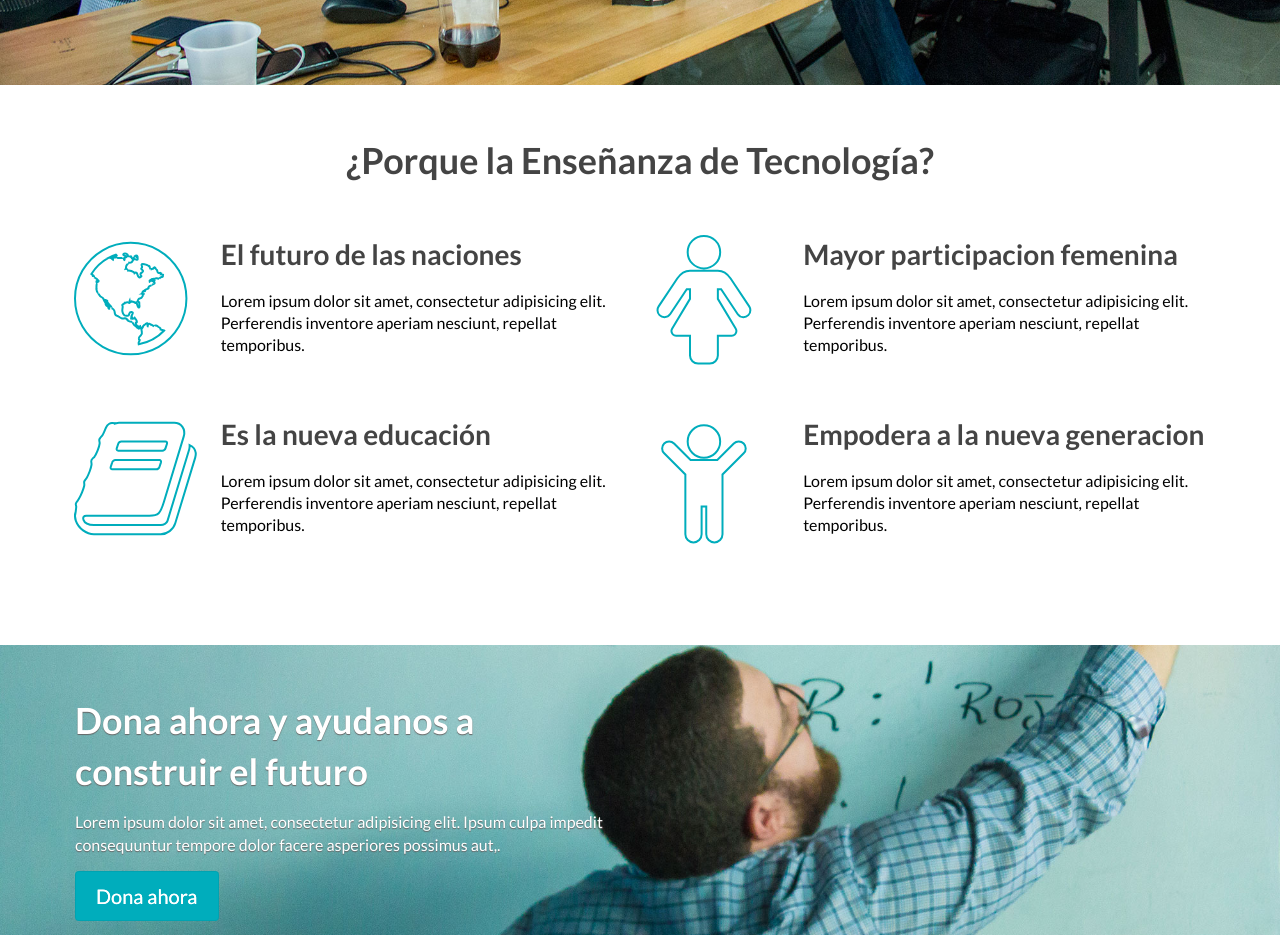
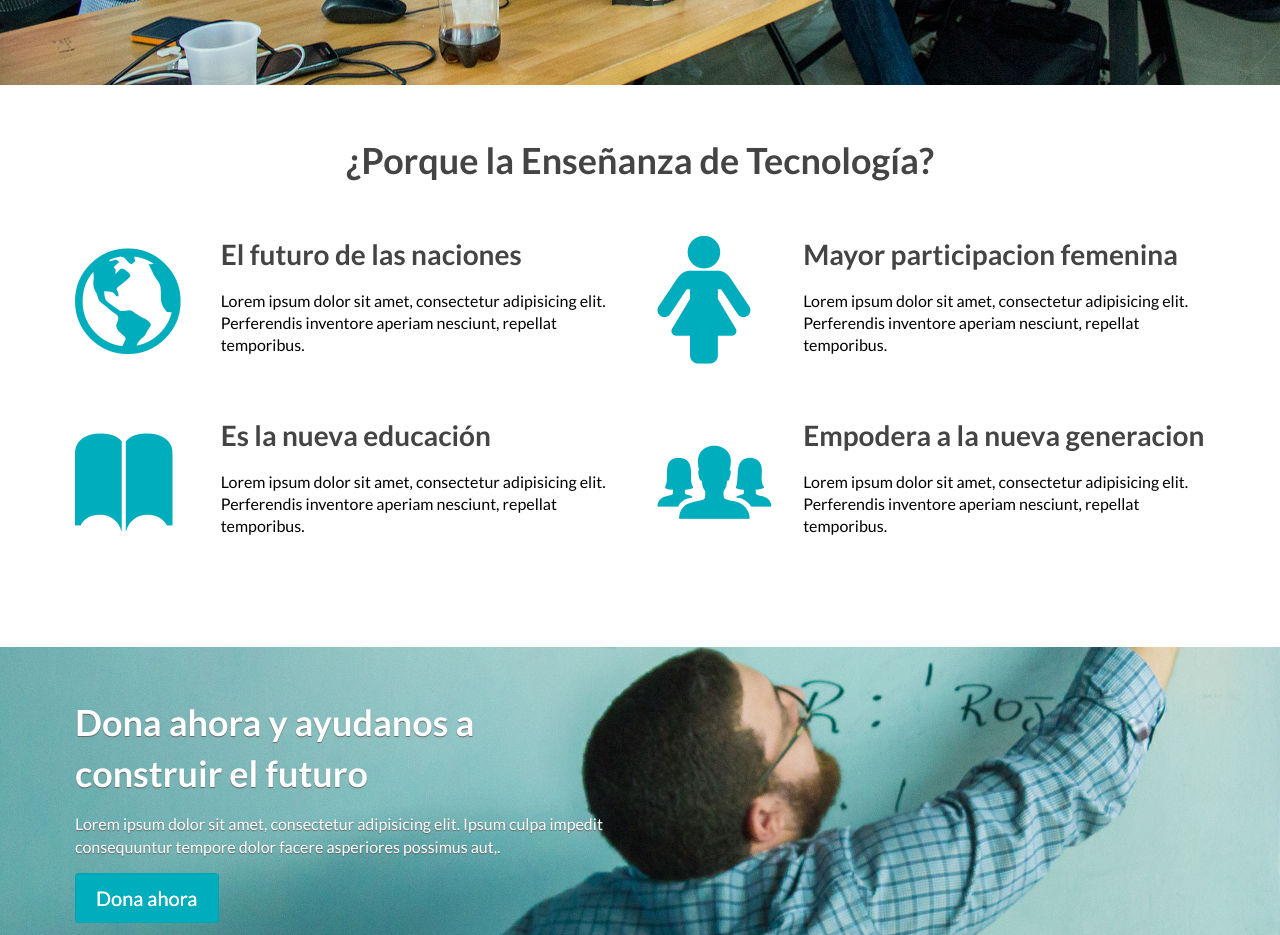
Before and after one commit to xpostudio4/metacommunity, a website: page views/index.html in a window 1280 px wide. Shown: the part 800-1735 px from the top of the page. Drawn offline with nearby package versions, Linux system fonts and the light colour scheme; files that its build step writes are made by us from their sources; files whose address does not match are found by name.

Commit message:
merge fix commit

```diff
--- a/assets/scss/main.scss
+++ b/assets/scss/main.scss
@@ -66,8 +66,9 @@ a {
 
 i {
 	color: $blue;
-	-webkit-text-stroke: 2px $blue;
-	-webkit-text-fill-color: transparent;
+	line-height: 1;
+	// -webkit-text-stroke: 2px $blue;
+	// -webkit-text-fill-color: transparent;
 }
 
 ////////////////////////////////
--- a/views/base.html
+++ b/views/base.html
@@ -6,8 +6,9 @@
     <meta name="viewport" content="width=device-width, initial-scale=1">
     <title>MetaCommunity | {% block title %}{% endblock %}</title>
 
-  <link rel="icon" type="image/x-icon" href="/img/favicon.ico" />
+    <link rel="icon" type="image/x-icon" href="/img/favicon.ico" />
     <link href='https://fonts.googleapis.com/css?family=Lato:400,700,300' rel='stylesheet' type='text/css'>
+    <link rel="stylesheet" href="http://code.ionicframework.com/ionicons/2.0.1/css/ionicons.min.css">
     <link rel="stylesheet" href="./css/uikit.min.css" />
     <link rel="stylesheet" href="./css/animate.css" />
     <link rel="stylesheet" href="./css/morphext.css" />
--- a/views/index.html
+++ b/views/index.html
@@ -34,7 +34,7 @@
       <div class="uk-width-medium-1-2 uk-margin-large-bottom uk-text-center-small">
         <div class="uk-grid">
           <div class="uk-width-medium-1-4">
-            <i class="uk-icon-globe"></i>
+            <i class="ion-android-globe"></i>
           </div>
           <div class="uk-width-medium-3-4">
             <h3>El futuro de las naciones</h3>
@@ -56,7 +56,7 @@
       <div class="uk-width-medium-1-2 uk-margin-large-bottom uk-text-center-small">
         <div class="uk-grid">
           <div class="uk-width-medium-1-4">
-            <i class="uk-icon-book"></i>
+            <i class="ion-ios-book"></i>
           </div>
           <div class="uk-width-medium-3-4">
             <h3>Es la nueva educación</h3>
@@ -67,7 +67,7 @@
       <div class="uk-width-medium-1-2 uk-margin-large-bottom uk-text-center-small">
         <div class="uk-grid">
           <div class="uk-width-medium-1-4">
-            <i class="uk-icon-child"></i>
+            <i class="ion-ios-people"></i>
           </div>
           <div class="uk-width-medium-3-4">
             <h3>Empodera a la nueva generacion</h3>
```
